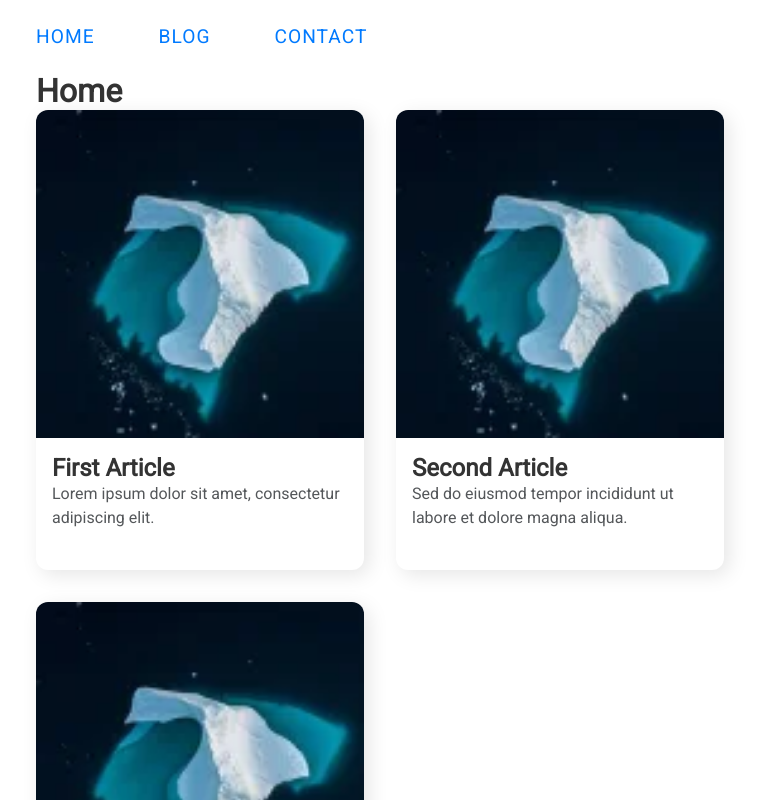
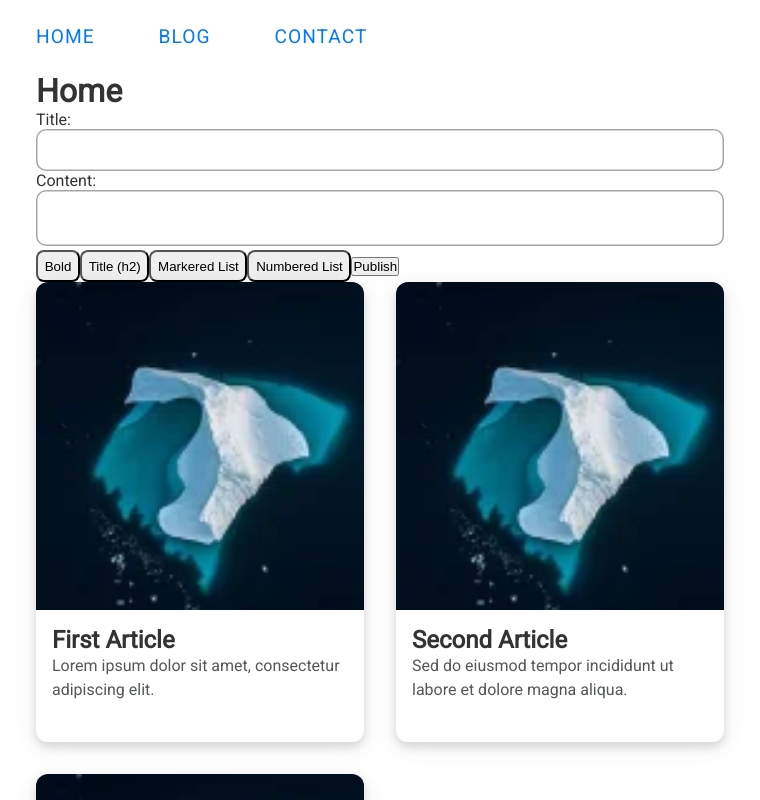
Before and after one commit to edelvarden/blog-app, a React (Vite) app: page / in a window 1280 px wide. Shown: the top 800 px of the page, without its empty margins (260-1020 px from the left). Built offline with nearby package versions, Linux system fonts and the light colour scheme.

Commit message:
addpost form

```diff
--- /dev/null
+++ b/src/AddPost/index.jsx
@@ -0,0 +1,88 @@
+import { useState } from "react";
+import Input from "../Input";
+import TextArea from "../Textarea";
+import styles from "./styles.module.scss";
+
+function AddPost() {
+    const [postTitle, setPostTitle] = useState("");
+    const [postContent, setPostContent] = useState("");
+
+    function handleTitleChange(event) {
+        setPostTitle(event.target.value);
+    }
+
+    function handleContentChange(event) {
+        setPostContent(event.target.value);
+    }
+
+    const addTag = (tag) => {
+        const selectionStart = document.getElementById("postContent").selectionStart;
+        const selectionEnd = document.getElementById("postContent").selectionEnd;
+        const selectedString = postContent.slice(selectionStart, selectionEnd);
+
+        if (selectedString.length > 0) {
+            const boldString = `<${tag}>${selectedString}</${tag}>`;
+            const newContent =
+                postContent.slice(0, selectionStart) +
+                boldString +
+                postContent.slice(selectionEnd, postContent.length);
+            setPostContent(newContent);
+        }
+    };
+
+    function addList(tag) {
+        const selectionStart = document.getElementById("postContent").selectionStart;
+        const selectionEnd = document.getElementById("postContent").selectionEnd;
+        const selectedString = postContent.slice(selectionStart, selectionEnd);
+
+        if (selectedString.length > 0) {
+            const boldString = `<${tag}>\n${selectedString.split('\n').map(item => `<li>${item}</li>`).join('\n')}\n</${tag}>`;
+            const newContent =
+                postContent.slice(0, selectionStart) +
+                boldString +
+                postContent.slice(selectionEnd, postContent.length);
+            setPostContent(newContent);
+        }
+    }
+
+    function handleSubmit(event) {
+        event.preventDefault();
+        // Code to submit the blog post to a server or database
+    }
+
+    return (
+        <form onSubmit={handleSubmit}>
+            <label htmlFor="postTitle"></label>
+            <Input
+                label="Title:"
+                type="text"
+                id="postTitle"
+                value={postTitle}
+                onChange={handleTitleChange}
+                placeholder=""
+            />
+            <label htmlFor="postContent">Content:</label>
+            <TextArea
+                id="postContent"
+                value={postContent}
+                onChange={handleContentChange}
+            />
+            <button className={styles.button} type="button" onClick={() => addTag("b")}>
+                Bold
+            </button>
+            <button className={styles.button} type="button" onClick={() => addTag("h2")}>
+                Title (h2)
+            </button>
+            <button className={styles.button} type="button" onClick={() => addList("ul")}>
+                Markered List
+            </button>
+            <button className={styles.button} type="button" onClick={() => addList("ol")}>
+                Numbered List
+            </button>
+            <button type="submit">Publish</button>
+            <div dangerouslySetInnerHTML={{ __html: `<h1>${postTitle}</h1> ${postContent}` }}></div>
+        </form>
+    );
+}
+
+export default AddPost;
--- /dev/null
+++ b/src/AddPost/styles.module.scss
@@ -0,0 +1,4 @@
+.button {
+    border-radius: 8px;
+    padding: 0.5em;
+}
--- a/src/Header/styles.module.scss
+++ b/src/Header/styles.module.scss
@@ -6,7 +6,7 @@ $header-height: 72px;
   position: fixed;
   width: 100%;
   z-index: 10;
-  transition: background-color 0.3s ease-in-out;
+  background-color: val(card-bgcolor);
 }
 
 .placeholder {
@@ -56,7 +56,4 @@ $header-height: 72px;
   text-transform: uppercase;
   letter-spacing: 1px;
   margin-right: 2rem;
-
-  // Example use of color variables
-  color: val(secondary-font-color);
 }
--- /dev/null
+++ b/src/Input/index.jsx
@@ -0,0 +1,20 @@
+import styles from './styles.module.scss';
+
+const Input = ({ label, type, value, onChange, ...props }) => {
+
+  return (
+    <>
+        <label className={styles.label}>{label}</label>
+        <input
+        className={styles.input}
+        type={type}
+        value={value}
+        onChange={onChange}
+        {...props}
+        required
+      />
+    </>
+  );
+}
+
+export default Input;
--- /dev/null
+++ b/src/Input/styles.module.scss
@@ -0,0 +1,25 @@
+.label {
+}
+
+.input {
+  border-radius: 10px;
+  padding: 12px;
+  font-size: 16px;
+  font-weight: 500;
+  color: #1a1a1a;
+  background-color: white;
+  box-shadow: inset 0 0 0 1.5px #a6a6a6;
+  outline: none;
+  border: none;
+  width: 100%;
+
+  &:hover,
+  &:focus {
+    outline: none;
+    box-shadow: inset 0 0 0 1.5px #007aff;
+  }
+
+  &::placeholder {
+    color: #999;
+  }
+}
--- a/src/Pages/Home/index.jsx
+++ b/src/Pages/Home/index.jsx
@@ -1,10 +1,12 @@
 import { Link } from 'react-router-dom';
+import AddPost from '../../AddPost';
 import styles from "./styles.module.scss";
 
 const Home = ({ articles }) => {
   return (
     <>
       <h1>Home</h1>
+      <AddPost />
 
       {/* Map over articles and display them */}
       <ul className={styles.list}>
--- a/src/Pages/Home/styles.module.scss
+++ b/src/Pages/Home/styles.module.scss
@@ -1,64 +1,61 @@
 @import "../../variables.scss";
 
 .list {
-    list-style-type: none;
   display: grid;
   gap: 2rem;
   grid-template-columns: repeat(auto-fit, minmax(280px, 1fr));
+  list-style-type: none;
+
+  @media screen and (max-width: 480px) {
+    grid-template-columns: 1fr;
+  }
 }
 
 .item {
   background-color: val(card-bgcolor);
-    box-shadow: 5px 5px 20px rgba(0, 0, 0, 0.1);
   border-radius: 12px;
+  box-shadow:
+    0px 5px 10px rgba(0, 0, 0, 0.12),
+    0px 5px 25px rgba(0, 0, 0, 0.08);
   overflow: hidden;
-    transition: all ease-in-out 0.2s;
-
-    &:hover {
-      box-shadow: 10px 15px 30px rgba(0, 0, 0, 0.2);
-    }
-
-    .link {
-      text-decoration: none;
-      width: 100%;
-      height: 100%;
-
-      display: flex;
-      flex-direction: column;
-      justify-content: space-between;
-    }
-
-    .image {
-      height: 60%;
-      object-fit: cover;
-      grid-column: 1 / -1; // Expand the image to occupy both grid rows
-    }
+  transition: box-shadow ease-in-out 0.2s;
 
   .content {
     padding: 1rem;
 
+    .paragraph {
+      color: val(secondary-font-color);
+      display: -webkit-box; /* For Safari and older versions of Chrome and Firefox */
+      -webkit-line-clamp: 3; /* Limit the number of lines to 3 */
+      -webkit-box-orient: vertical; /* Overflow direction for webkit */
+      font-size: 1rem;
+      line-height: 1.5;
+      margin-top: auto;
+      min-height: 4.5rem; /* Minimum height of 3 lines with 1.5rem line height */
+      overflow: hidden;
+      text-overflow: ellipsis;
+    }
+
     .title {
       color: val(main-font-color);
-
-        font-size: 1.5em;
+      font-size: 1.5rem;
       font-weight: bold;
-
-        grid-row: 1 / span 1; // Place the title in the first row
+      grid-row: 1 / span 1; /* Place the title in the first row */
+    }
   }
 
-      .paragraph {
-        color: val(secondary-font-color);
+  .image {
+    grid-column: 1 / -1; /* Expand the image to occupy both grid rows */
+    height: 60%;
+    object-fit: cover;
+  }
 
-        margin-top: auto;
-        font-size: 1em;
-        line-height: 1.5; // Set the line height to 1.5 times the font size for readability
-        overflow: hidden;
-        text-overflow: ellipsis;
-
-        display: -webkit-box; // For Safari and older versions of Chrome and Firefox
-        -webkit-line-clamp: 3; // Limit the number of lines to 3
-        -webkit-box-orient: vertical; // Overflow direction for webkit
-        min-height: 4.5em; // Minimum height of 3 lines with 1.5em line height
+  .link {
+    display: flex;
+    flex-direction: column;
+    height: 100%;
+    justify-content: space-between;
+    text-decoration: none;
+    width: 100%;
   }
 }
-  }
--- /dev/null
+++ b/src/TextArea/index.jsx
@@ -0,0 +1,13 @@
+import styles from './styles.module.scss';
+
+const TextArea = ({ label, value, onChange, children, ...props }) => {
+
+  return (
+    <>
+      <label className={styles.label}>{label}</label>
+      <textarea className={styles.textarea} value={value} onChange={onChange} {...props}>{children}</textarea>
+    </>
+  );
+}
+
+export default TextArea;
--- /dev/null
+++ b/src/TextArea/styles.module.scss
@@ -0,0 +1,25 @@
+.label {
+}
+
+.textarea {
+  width: 100%;
+  border-radius: 10px;
+  border: none;
+  box-shadow: inset 0 0 0 1.5px #a6a6a6;
+  color: #1a1a1a;
+  font-family: Helvetica Neue, Arial, sans-serif;
+  font-size: 16px;
+  height: 100%;
+  max-height: 300px;
+  outline: none;
+  padding: 10px;
+  resize: none;
+
+  &::placeholder {
+    color: #999;
+  }
+
+  &:focus {
+    box-shadow: inset 0 0 0 1.5px #007aff;
+  }
+}
--- a/src/variables.scss
+++ b/src/variables.scss
@@ -20,7 +20,7 @@ $dark-mode: (
   "card-bgcolor": #333333,
 );
 
-// get val from css variable
+// get val from css variable, example: val(main-font-color)
 @function val($variable-name) {
   @return #{var(--#{$prefix}-#{$variable-name})};
 }
```
Also changed, not shown: src/index.scss (line endings or trailing spaces). Lines whose indentation alone changed are shown as unchanged.
